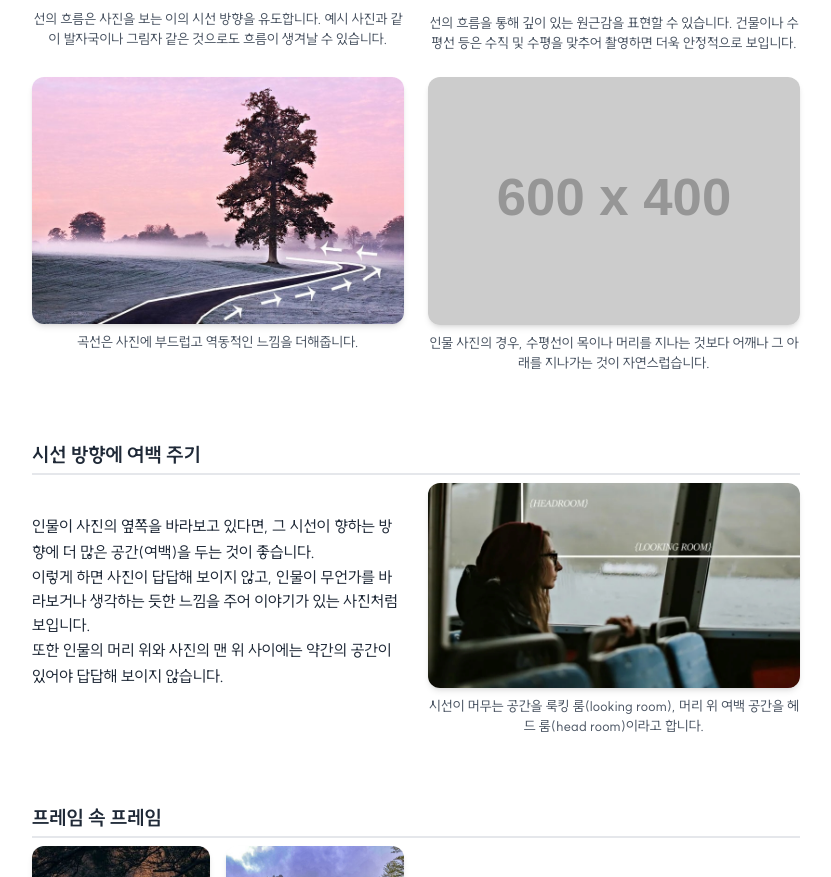
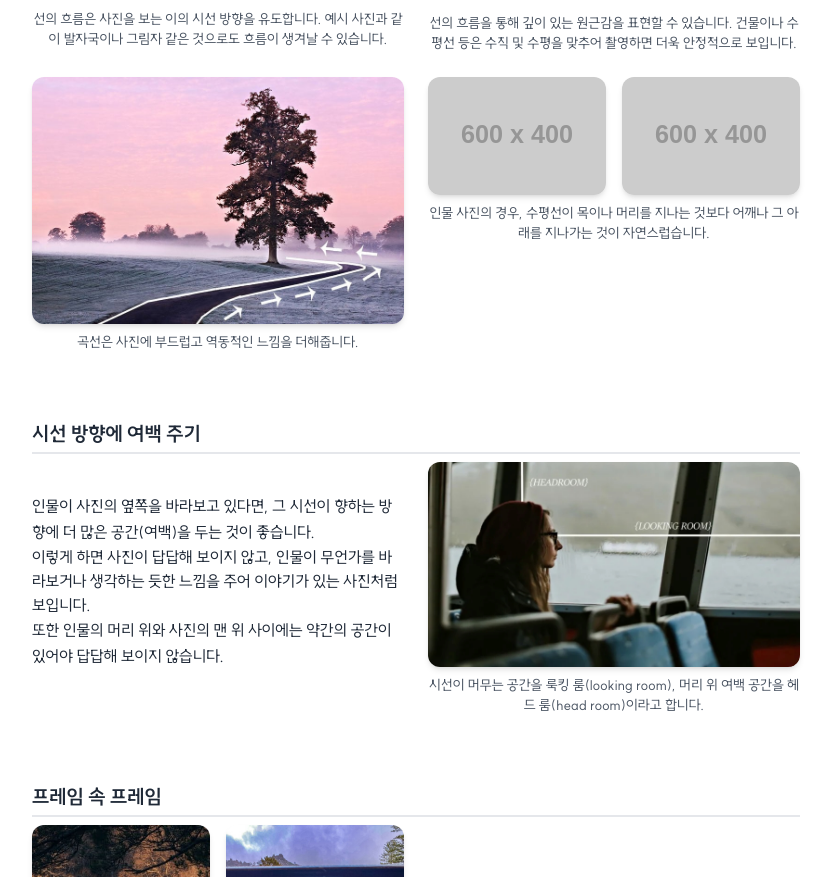
Before and after one commit to yur2520/art, a plain HTML site: page photo/howto-takepictures.html in a window 1280 px wide. Shown: the part 1539-2416 px from the top of the page, without its empty margins (224-1055 px from the left). Drawn offline with nearby package versions, Linux system fonts and the light colour scheme; placeholder pictures from the web are drawn by us.

Commit message:
Update howto-takepictures.html

```diff
--- a/photo/howto-takepictures.html
+++ b/photo/howto-takepictures.html
@@ -114,11 +114,21 @@
                                     <p class="text-center text-sm text-gray-600 mt-2">곡선은 사진에 부드럽고 역동적인 느낌을 더해줍니다.</p>
                                 </div>
 
-                                <div>
-                                    <img src="ngshot.jpg"
-                                         alt="선행선 구도 예시 4"
-                                         class="rounded-xl w-full h-auto object-cover shadow-md"
-                                         onerror="this.onerror=null;this.src='https://placehold.co/600x400/E0F2FE/075985?text=Image+Not+Found';">
+                                <div class="flex-col items-center">
+                                    <div class="w-full grid grid-cols-2 gap-4">
+                                       <div class=w-full>
+                                       <img src="ngshot.jpg"
+                                            alt="선행선 구도 예시 4"
+                                            class="rounded-xl w-full h-auto object-cover shadow-md"
+                                            onerror="this.onerror=null;this.src='https://placehold.co/600x400/E0F2FE/075985?text=Image+Not+Found';">
+                                        </div>
+                                        <div class=w-full>
+                                        <img src="ngshot.jpg"
+                                            alt="선행선 구도 예시 5"
+                                            class="rounded-xl w-full h-auto object-cover shadow-md"
+                                            onerror="this.onerror=null;this.src='https://placehold.co/600x400/E0F2FE/075985?text=Image+Not+Found';">
+                                        </div>
+                                    </div>
                                     <p class="text-center text-sm text-gray-600 mt-2">인물 사진의 경우, 수평선이 목이나 머리를 지나는 것보다 어깨나 그 아래를 지나가는 것이 자연스럽습니다.</p>
                                 </div>
 
```
